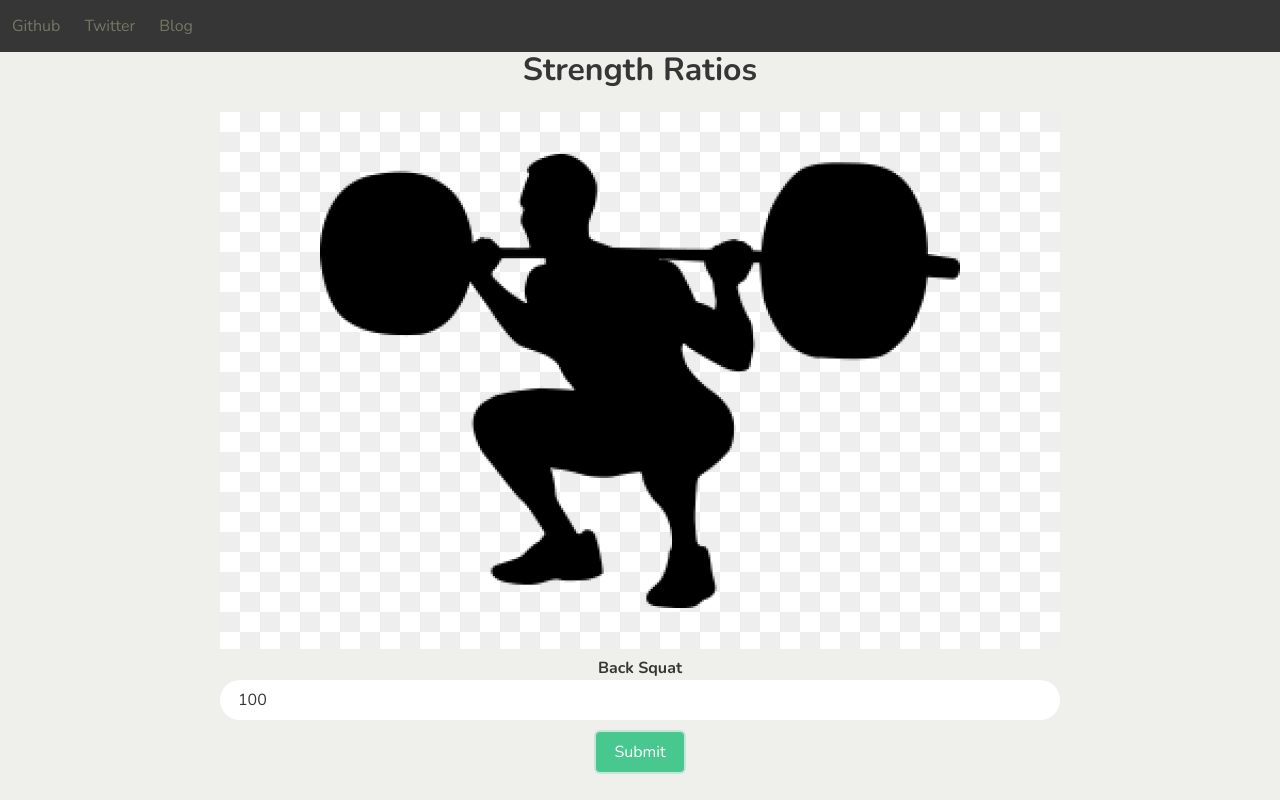
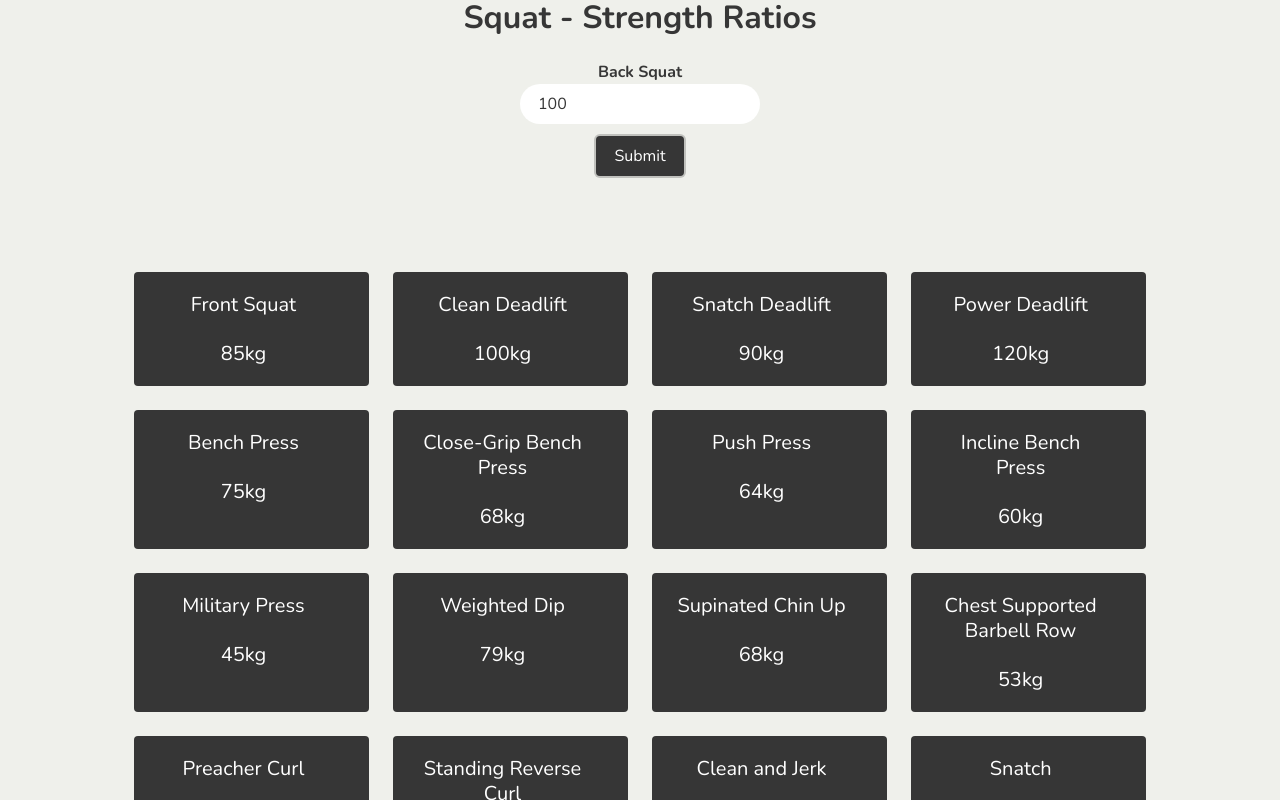
Before and after one commit to joelansbro/Strength-Ratios, a React (Create React App) app: page / in a window 1280 px wide. Both pictures are taken after a click on the button "Submit". Shown: the top 800 px of the page. Built offline with nearby package versions, Linux system fonts and the light colour scheme.

Commit message:
changed styling

```diff
--- a/public/index.html
+++ b/public/index.html
@@ -24,7 +24,7 @@
       work correctly both with client-side routing and a non-root public URL.
       Learn how to configure a non-root public URL by running `npm run build`.
     -->
-    <title>React App</title>
+    <title>Strength Ratios</title>
   </head>
   <body>
     <noscript>You need to enable JavaScript to run this app.</noscript>
--- a/src/App.css
+++ b/src/App.css
@@ -13,3 +13,12 @@
 fieldset {
   border: 0;
 }
+
+.navbar {
+  margin: 0px !important;
+  padding: 0px !important;
+}
+
+.navbar-item {
+  margin: 0px !important;
+}
--- a/src/App.js
+++ b/src/App.js
@@ -1,6 +1,5 @@
 import React, { useReducer, useState } from 'react';
 import './bulma.min.css';
-import backsquat from './backsquat.png';
 import './styles.css';
 
   const formReducer = (state, event)=>{
@@ -64,17 +63,16 @@ function App() {
  }
   return (
     <div className="container">
-      <h1 className="title">Strength Ratios</h1>
+      <h1 className="title">Squat - Strength Ratios</h1>
       <form onSubmit={handleSubmit}>
        <div className="field has-text-centered">
          <div className="label">
-         <img src={backsquat} alt="Backsquat" />
            <p>Back Squat</p>
            <input className="input is-rounded" type="number" name="count" onChange={handleChange} step="1" value={formData.count || ''}/>
          </div>
        </div>
        <div className="field has-text-centered">
-       <button type="submit" className="button is-success has-text-centered">Submit</button>
+       <button type="submit" className="button is-dark has-text-centered">Submit</button>
        </div>
       </form>
 
@@ -84,160 +82,160 @@ function App() {
       <div>
 <div className="tile is-ancestor">
   <div className="tile is-parent">
-    <article className="tile is-child notification is-success has-text-centered">
+    <article className="tile is-child notification is-dark has-text-centered">
       <p className="subtitle">Front Squat</p>
 
-      <p className="subtitle">{(ratios.frontSquat*formData.count).toFixed()}</p>
+      <p className="subtitle">{(ratios.frontSquat*formData.count).toFixed()}kg</p>
     </article>
   </div>
   <div className="tile is-parent">
-    <article className="tile is-child notification is-success has-text-centered">
+    <article className="tile is-child notification is-dark has-text-centered">
       <p className="subtitle">Clean Deadlift</p>
 
-      <p className="subtitle">{(ratios.cleanDeadlift*formData.count).toFixed()}</p>
+      <p className="subtitle">{(ratios.cleanDeadlift*formData.count).toFixed()}kg</p>
     </article>
   </div>
   <div className="tile is-parent">
-    <article className="tile is-child notification is-success has-text-centered">
+    <article className="tile is-child notification is-dark has-text-centered">
       <p className="subtitle">Snatch Deadlift</p>
 
-      <p className="subtitle">{(ratios.snatchDeadlift*formData.count).toFixed()}</p>
+      <p className="subtitle">{(ratios.snatchDeadlift*formData.count).toFixed()}kg</p>
     </article>
   </div>
   <div className="tile is-parent">
-    <article className="tile is-child notification is-success has-text-centered">
+    <article className="tile is-child notification is-dark has-text-centered">
       <p className="subtitle">Power Deadlift</p>
 
-      <p className="subtitle">{(ratios.powerDeadlift*formData.count).toFixed()}</p>
+      <p className="subtitle">{(ratios.powerDeadlift*formData.count).toFixed()}kg</p>
     </article>
   </div>
 </div>
 <div className="tile is-ancestor">
   <div className="tile is-parent">
-    <article className="tile is-child notification is-success has-text-centered">
+    <article className="tile is-child notification is-dark has-text-centered">
       <p className="subtitle">Bench Press</p>
 
-      <p className="subtitle">{(ratios.benchPress*formData.count).toFixed()}</p>
+      <p className="subtitle">{(ratios.benchPress*formData.count).toFixed()}kg</p>
     </article>
   </div>
   <div className="tile is-parent">
-    <article className="tile is-child notification is-success has-text-centered">
+    <article className="tile is-child notification is-dark has-text-centered">
       <p className="subtitle">Close-Grip Bench Press</p>
 
-      <p className="subtitle">{(ratios.closeGripBenchPress*formData.count).toFixed()}</p>
+      <p className="subtitle">{(ratios.closeGripBenchPress*formData.count).toFixed()}kg</p>
     </article>
   </div>
   <div className="tile is-parent">
-    <article className="tile is-child notification is-success has-text-centered">
+    <article className="tile is-child notification is-dark has-text-centered">
       <p className="subtitle">Push Press</p>
 
-      <p className="subtitle">{(ratios.pushPress*formData.count).toFixed()}</p>
+      <p className="subtitle">{(ratios.pushPress*formData.count).toFixed()}kg</p>
     </article>
   </div>
   <div className="tile is-parent">
-    <article className="tile is-child notification is-success has-text-centered">
+    <article className="tile is-child notification is-dark has-text-centered">
       <p className="subtitle">Incline Bench Press</p>
 
-      <p className="subtitle">{(ratios.inclineBenchPress*formData.count).toFixed()}</p>
+      <p className="subtitle">{(ratios.inclineBenchPress*formData.count).toFixed()}kg</p>
     </article>
   </div>
 </div>
 <div className="tile is-ancestor">
   <div className="tile is-parent">
-    <article className="tile is-child notification is-success has-text-centered">
+    <article className="tile is-child notification is-dark has-text-centered">
       <p className="subtitle">Military Press</p>
 
-      <p className="subtitle">{(ratios.militaryPress*formData.count).toFixed()}</p>
+      <p className="subtitle">{(ratios.militaryPress*formData.count).toFixed()}kg</p>
     </article>
   </div>
   <div className="tile is-parent">
-    <article className="tile is-child notification is-success has-text-centered">
+    <article className="tile is-child notification is-dark has-text-centered">
       <p className="subtitle">Weighted Dip</p>
 
-      <p className="subtitle">{(ratios.weightedDip*formData.count).toFixed()}</p>
+      <p className="subtitle">{(ratios.weightedDip*formData.count).toFixed()}kg</p>
     </article>
   </div>
   <div className="tile is-parent">
-    <article className="tile is-child notification is-success has-text-centered">
+    <article className="tile is-child notification is-dark has-text-centered">
       <p className="subtitle">Supinated Chin Up</p>
 
-      <p className="subtitle">{(ratios.supinatedChinUp*formData.count).toFixed()}</p>
+      <p className="subtitle">{(ratios.supinatedChinUp*formData.count).toFixed()}kg</p>
     </article>
   </div>
   <div className="tile is-parent">
-    <article className="tile is-child notification is-success has-text-centered">
+    <article className="tile is-child notification is-dark has-text-centered">
       <p className="subtitle">Chest Supported Barbell Row</p>
 
-      <p className="subtitle">{(ratios.chestSupportedBarbellRow*formData.count).toFixed()}</p>
+      <p className="subtitle">{(ratios.chestSupportedBarbellRow*formData.count).toFixed()}kg</p>
     </article>
   </div>
 </div>
 <div className="tile is-ancestor">
   <div className="tile is-parent">
-    <article className="tile is-child notification is-success has-text-centered">
+    <article className="tile is-child notification is-dark has-text-centered">
       <p className="subtitle">Preacher Curl</p>
 
-      <p className="subtitle">{(ratios.preacherCurl*formData.count).toFixed()}</p>
+      <p className="subtitle">{(ratios.preacherCurl*formData.count).toFixed()}kg</p>
     </article>
   </div>
   <div className="tile is-parent">
-    <article className="tile is-child notification is-success has-text-centered">
+    <article className="tile is-child notification is-dark has-text-centered">
       <p className="subtitle">Standing Reverse Curl</p>
 
-      <p className="subtitle">{(ratios.standingReverseCurl*formData.count).toFixed()}</p>
+      <p className="subtitle">{(ratios.standingReverseCurl*formData.count).toFixed()}kg</p>
     </article>
   </div>
   <div className="tile is-parent">
-    <article className="tile is-child notification is-success has-text-centered">
+    <article className="tile is-child notification is-dark has-text-centered">
       <p className="subtitle">Clean and Jerk</p>
 
-      <p className="subtitle">{(ratios.cleanAndJerk*formData.count).toFixed()}</p>
+      <p className="subtitle">{(ratios.cleanAndJerk*formData.count).toFixed()}kg</p>
     </article>
   </div>
   <div className="tile is-parent">
-    <article className="tile is-child notification is-success has-text-centered">
+    <article className="tile is-child notification is-dark has-text-centered">
       <p className="subtitle">Snatch</p>
 
-      <p className="subtitle">{(ratios.snatch*formData.count).toFixed()}</p>
+      <p className="subtitle">{(ratios.snatch*formData.count).toFixed()}kg</p>
     </article>
   </div>
 </div>
 <div className="tile is-ancestor">
   <div className="tile is-parent">
-    <article className="tile is-child notification is-success has-text-centered">
+    <article className="tile is-child notification is-dark has-text-centered">
       <p className="subtitle">Clean</p>
 
-      <p className="subtitle">{(ratios.clean*formData.count).toFixed()}</p>
+      <p className="subtitle">{(ratios.clean*formData.count).toFixed()}kg</p>
     </article>
   </div>
   <div className="tile is-parent">
-    <article className="tile is-child notification is-success has-text-centered">
+    <article className="tile is-child notification is-dark has-text-centered">
       <p className="subtitle">Jerk</p>
 
-      <p className="subtitle">{(ratios.jerk*formData.count).toFixed()}</p>
+      <p className="subtitle">{(ratios.jerk*formData.count).toFixed()}kg</p>
     </article>
   </div>
   <div className="tile is-parent">
-    <article className="tile is-child notification is-success has-text-centered">
+    <article className="tile is-child notification is-dark has-text-centered">
       <p className="subtitle">Power Clean</p>
 
-      <p className="subtitle">{(ratios.powerClean*formData.count).toFixed()}</p>
+      <p className="subtitle">{(ratios.powerClean*formData.count).toFixed()}kg</p>
     </article>
   </div>
   <div className="tile is-parent">
-    <article className="tile is-child notification is-success has-text-centered">
+    <article className="tile is-child notification is-dark has-text-centered">
       <p className="subtitle">Power Jerk</p>
 
-      <p className="subtitle">{(ratios.powerJerk*formData.count).toFixed()}</p>
+      <p className="subtitle">{(ratios.powerJerk*formData.count).toFixed()}kg</p>
     </article>
   </div>
 </div>
 <div className="tile is-ancestor">
   <div className="tile is-parent">
-    <article className="tile is-child notification is-success has-text-centered">
+    <article className="tile is-child notification is-dark has-text-centered">
       <p className="subtitle">Power Snatch</p>
 
-      <p className="subtitle">{(ratios.powerSnatch*formData.count).toFixed()}</p>
+      <p className="subtitle">{(ratios.powerSnatch*formData.count).toFixed()}kg</p>
     </article>
   </div>
 </div>
--- a/src/Header.js
+++ b/src/Header.js
@@ -1,18 +1,18 @@
 import React from 'react';
+import './bulma.min.css';
 import './App.css';
-import './bulma.min.css';
 
 function Header(){
     return(
         <nav className="navbar is-dark">
             <div className="navbar-item">
-                Github
+                <a href="https://github.com/joelansbro">Github</a>
             </div>
             <div className="navbar-item">
-                Twitter
+                <a href="https://twitter.com/joel_ansbro">Twitter</a>
             </div>
             <div className="navbar-item">
-                Blog
+                <a href="https://joelansbro.com">Blog</a>
             </div>
         </nav>
     )
--- a/src/index.js
+++ b/src/index.js
@@ -3,13 +3,11 @@ import ReactDOM from 'react-dom';
 import './index.css';
 import App from './App';
 import Header from './Header';
-import Footer from './Footer';
 
 ReactDOM.render(
   <React.StrictMode>
+    <App />
     <Header />
-    <App />
-    <Footer />
   </React.StrictMode>,
   document.getElementById('root')
 );
```
Also changed, not shown: 1 other file (tests, documents, lock files or other folders).
